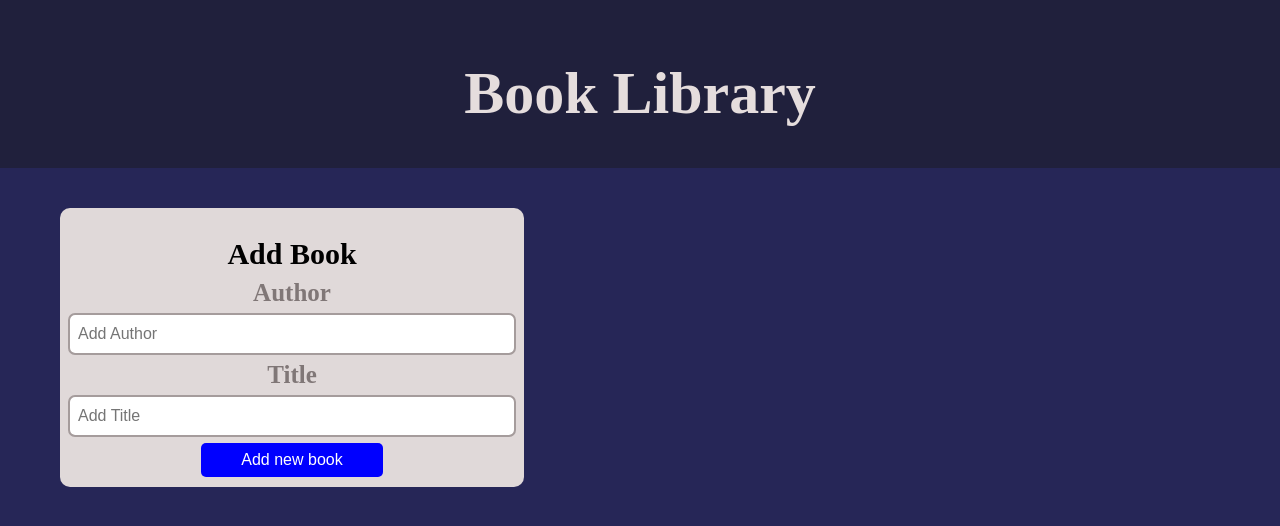
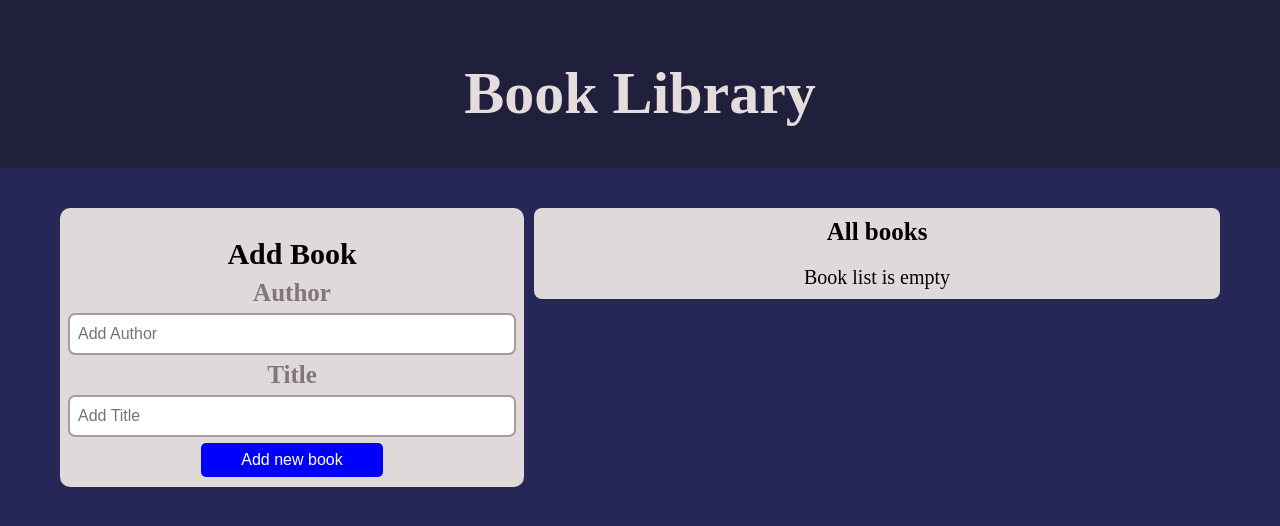
Before and after one commit to LeonidQWE/BookLibraryApp, a React app in the folder frontend/: page / in a window 1280 px wide. Shown: the top 526 px of the page. Built offline with nearby package versions, Linux system fonts and the light colour scheme; the HTML template or start-up script is replaced by a standard one.

Commit message:
feat: add ui for empty books

```diff
--- a/frontend/src/components/book/Book.module.css
+++ b/frontend/src/components/book/Book.module.css
@@ -1,4 +1,5 @@
 .book {
+  width: 100%;
   display: flex;
   justify-content: space-between;
   align-items: center;
--- a/frontend/src/components/bookList/BookList.module.css
+++ b/frontend/src/components/bookList/BookList.module.css
@@ -1,5 +1,19 @@
 .bookList {
   display: flex;
   flex-direction: column;
+  align-items: center;
   gap: 1rem;
+  padding: 1rem;
+  background-color: #e0d9d9;
+  border-radius: 0.8rem;
 }
+
+.title {
+  font-size: 2.5rem;
+  font-weight: 800;
+  margin-bottom: 1rem;
+}
+
+.empty {
+  font-size: 2rem;
+}
--- a/frontend/src/components/bookList/BookList.tsx
+++ b/frontend/src/components/bookList/BookList.tsx
@@ -7,6 +7,10 @@ export const BookList = () => {
 
   return (
     <div className={s.bookList}>
+      <p className={s.title}>All books</p>
+      {books.length <= 0 ?
+        <p className={s.empty}>Book list is empty</p>
+      : <>
           {books.map((book, index) => (
             <Book
               key={book.id}
@@ -15,6 +19,8 @@ export const BookList = () => {
               deleteBook={removeBook}
             />
           ))}
+        </>
+      }
     </div>
   );
 };
```
Lines whose indentation alone changed are shown as unchanged.
